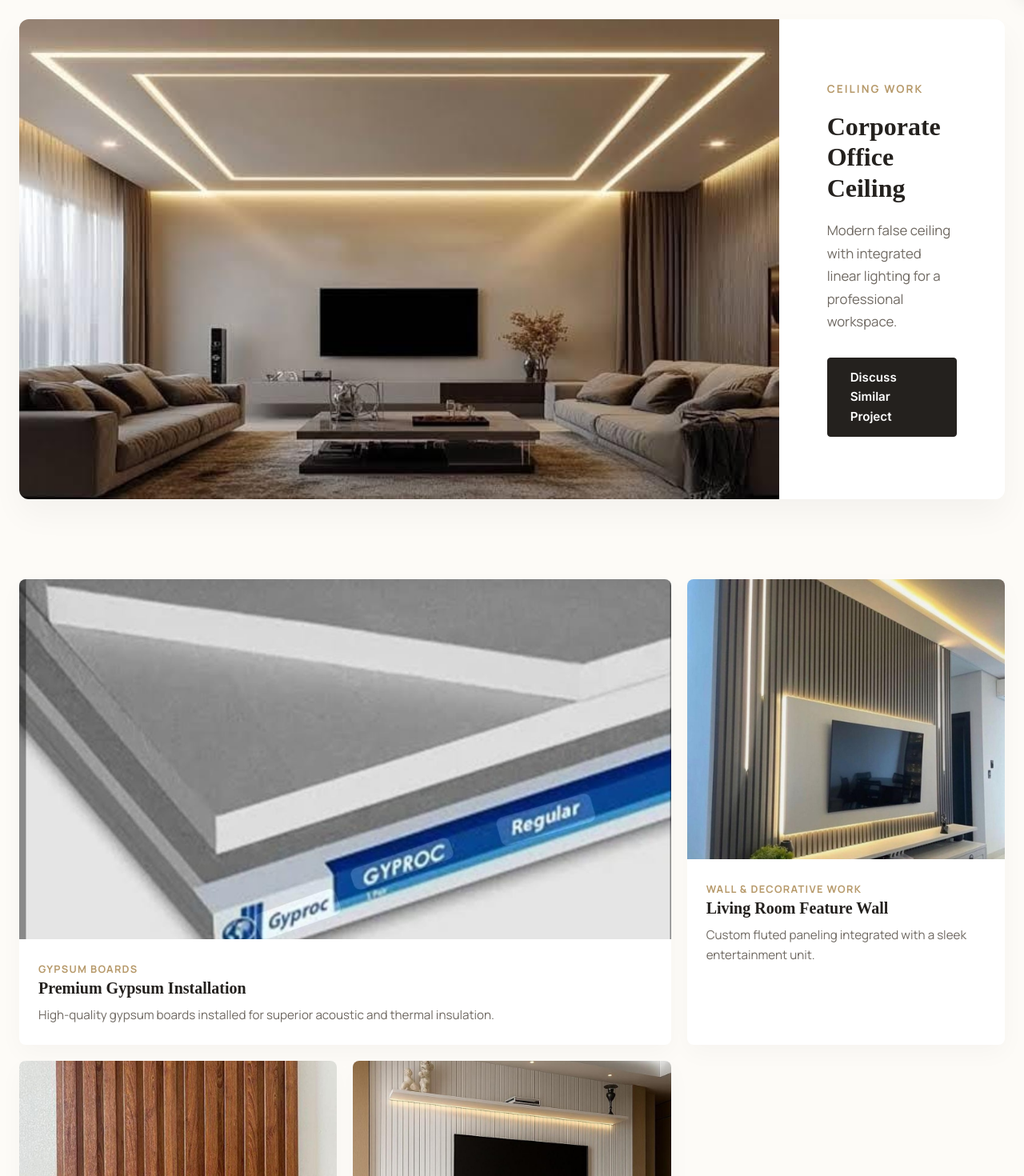
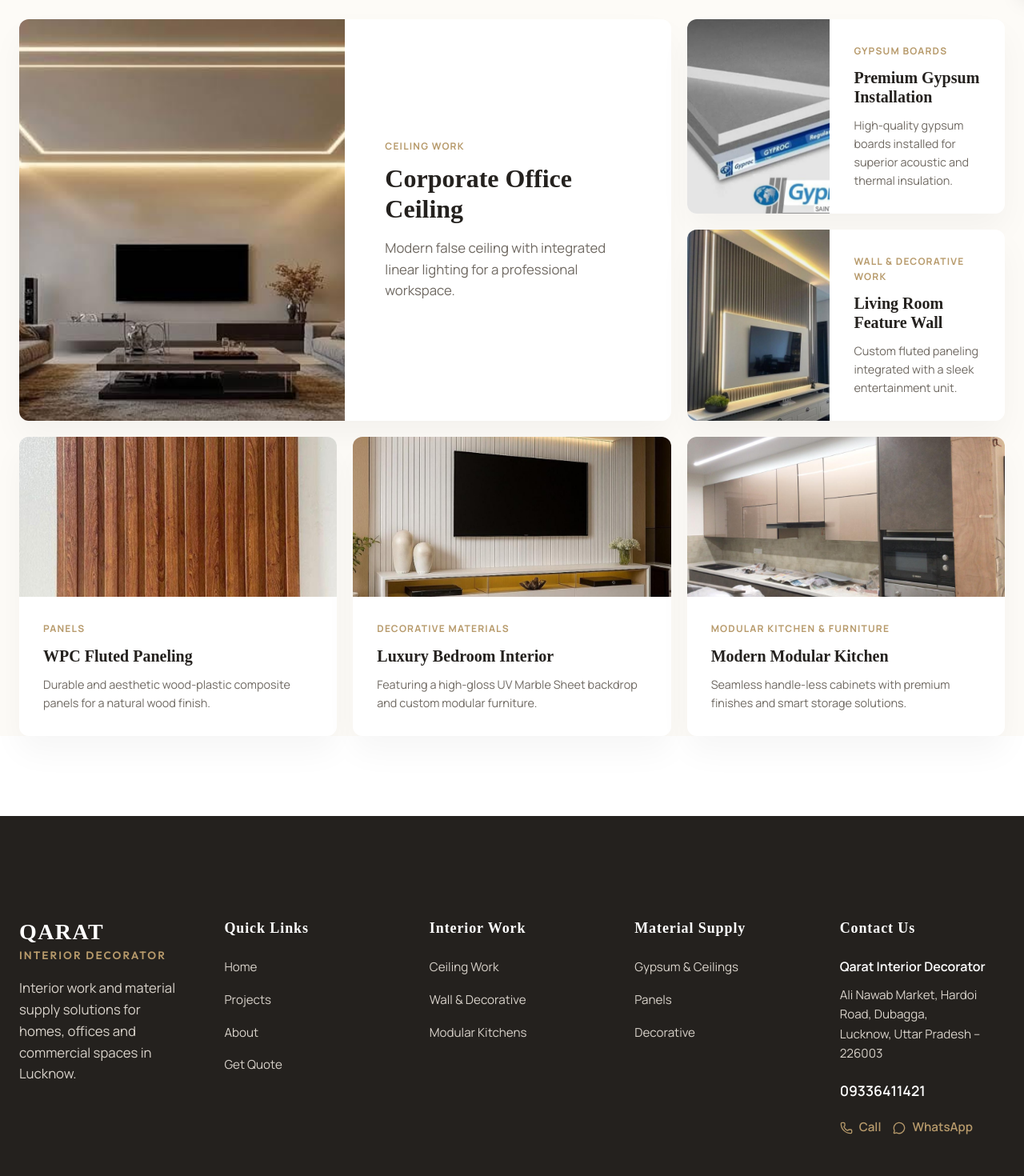
Before and after one commit to GajulaBeulah/Qarat, a React (Vite) app: page /projects in a window 1280 px wide. Shown: the part 800-2270 px from the top of the page at 80% size. Built offline with nearby package versions, Linux system fonts and the light colour scheme.

Commit message:
Redesign Projects page to use the After the Shoulds bento grid layout

```diff
--- a/src/pages/Projects.css
+++ b/src/pages/Projects.css
@@ -81,188 +81,135 @@
   color: #FFFFFF;
 }
 
-/* Featured Project */
-.featured-project {
+/* BENTO GRID LAYOUT */
+.bento-grid {
+  display: grid;
+  grid-template-columns: repeat(3, 1fr);
+  gap: 20px;
   max-width: 1280px;
   margin: 0 auto 100px;
   padding: 0 24px;
 }
 
-.featured-project-inner {
+.bento-card {
   display: flex;
-  flex-direction: column;
   background-color: #FFFFFF;
   border-radius: 12px;
   overflow: hidden;
   box-shadow: 0 20px 40px rgba(0,0,0,0.04);
 }
 
-@media (min-width: 992px) {
-  .featured-project-inner {
-    flex-direction: row;
-  }
+.bento-card-img-wrap {
+  flex: 0 0 45%;
+  position: relative;
+  overflow: hidden;
 }
 
-.featured-project-img {
-  width: 100%;
-  height: 400px;
-  object-fit: cover;
-}
-
-@media (min-width: 992px) {
-  .featured-project-img {
-    flex: 0.65;
-    height: 600px;
-  }
-}
-
-.featured-project-content {
-  padding: 40px;
-  display: flex;
-  flex-direction: column;
-  justify-content: center;
-}
-
-@media (min-width: 992px) {
-  .featured-project-content {
-    flex: 0.35;
-    padding: 60px;
-  }
-}
-
-.featured-category {
-  font-family: 'Manrope', sans-serif;
-  font-size: 0.85rem;
-  font-weight: 700;
-  color: #B79A6B;
-  text-transform: uppercase;
-  letter-spacing: 0.15em;
-  margin-bottom: 16px;
-}
-
-.featured-title {
-  font-family: 'Playfair Display', serif;
-  font-size: 32px;
-  font-weight: 700;
-  color: #24211E;
-  margin: 0 0 20px 0;
-  line-height: 1.2;
-}
-
-.featured-desc {
-  font-family: 'Manrope', sans-serif;
-  font-size: 1.05rem;
-  line-height: 1.7;
-  color: #6F6962;
-  margin: 0 0 30px 0;
-}
-
-/* Dynamic Gallery Layout */
-.projects-gallery {
-  max-width: 1280px;
-  margin: 0 auto 100px;
-  padding: 0 24px;
-  display: flex;
-  flex-direction: row;
-  gap: 20px;
-  overflow-x: auto;
-  scroll-snap-type: x mandatory;
-  padding-bottom: 20px;
-  -webkit-overflow-scrolling: touch;
-  scrollbar-width: none;
-}
-
-.projects-gallery::-webkit-scrollbar {
-  display: none;
-}
-
-@media (min-width: 768px) {
-  .projects-gallery {
-    display: grid;
-    grid-template-columns: repeat(2, 1fr);
-    overflow-x: visible;
-    padding-bottom: 0;
-  }
-}
-
-@media (min-width: 1024px) {
-  .projects-gallery {
-    grid-template-columns: repeat(3, 1fr);
-  }
-
-  /* Masonry style asymmetrical items */
-  .gallery-item:nth-child(4n + 1) {
-    grid-column: span 2;
-  }
-}
-
-.gallery-item {
-  position: relative;
-  flex: 0 0 280px;
-  scroll-snap-align: start;
-  border-radius: 8px;
-  overflow: hidden;
-  background-color: #FFFFFF;
-  box-shadow: 0 10px 30px rgba(0,0,0,0.03);
-  display: flex;
-  flex-direction: column;
-}
-
-@media (min-width: 768px) {
-  .gallery-item {
-    flex: auto;
-  }
-}
-
-.gallery-img-wrapper {
-  position: relative;
-  overflow: hidden;
-  height: 350px;
-}
-
-@media (min-width: 1024px) {
-  .gallery-item:nth-child(4n + 1) .gallery-img-wrapper {
-    height: 450px;
-  }
-}
-
-.gallery-img {
+.bento-card-img {
   width: 100%;
   height: 100%;
   object-fit: cover;
   transition: transform 0.7s ease;
 }
 
-.gallery-item:hover .gallery-img {
+.bento-card:hover .bento-card-img {
   transform: scale(1.05);
 }
 
-.gallery-content {
-  padding: 24px;
+.bento-card-content {
+  flex: 1;
+  padding: 30px;
+  display: flex;
+  flex-direction: column;
+  justify-content: center;
 }
 
-.gallery-category {
+.bento-category {
   font-family: 'Manrope', sans-serif;
-  font-size: 0.8rem;
+  font-size: 0.75rem;
   font-weight: 700;
   color: #B79A6B;
   text-transform: uppercase;
   letter-spacing: 0.1em;
-  margin-bottom: 8px;
+  margin-bottom: 12px;
 }
 
-.gallery-title {
+.bento-title {
   font-family: 'Playfair Display', serif;
   font-size: 20px;
   font-weight: 700;
   color: #24211E;
-  margin: 0 0 10px 0;
+  margin: 0 0 12px 0;
+  line-height: 1.2;
 }
 
-.gallery-desc {
+.bento-desc {
   font-family: 'Manrope', sans-serif;
-  font-size: 0.95rem;
+  font-size: 0.9rem;
   line-height: 1.6;
   color: #6F6962;
   margin: 0;
 }
+
+/* Featured (1st item) */
+.bento-card:nth-child(1) {
+  grid-column: span 2;
+  grid-row: span 2;
+  flex-direction: row;
+}
+
+.bento-card:nth-child(1) .bento-card-img-wrap {
+  flex: 0 0 50%;
+}
+
+.bento-card:nth-child(1) .bento-card-content {
+  padding: 50px;
+}
+
+.bento-card:nth-child(1) .bento-title {
+  font-size: 32px;
+  margin-bottom: 16px;
+}
+
+.bento-card:nth-child(1) .bento-desc {
+  font-size: 1.05rem;
+}
+
+/* Medium and Small Items */
+.bento-card:nth-child(n+2) {
+  grid-column: span 1;
+}
+
+.bento-card:nth-child(n+4) {
+  flex-direction: column;
+}
+
+.bento-card:nth-child(n+4) .bento-card-img-wrap {
+  flex: 0 0 200px;
+}
+
+@media (max-width: 991px) {
+  .bento-grid {
+    grid-template-columns: repeat(2, 1fr);
+  }
+  .bento-card:nth-child(1) {
+    grid-column: span 2;
+    grid-row: span 1;
+  }
+}
+
+@media (max-width: 767px) {
+  .bento-grid {
+    grid-template-columns: 1fr;
+  }
+  .bento-card:nth-child(1) {
+    grid-column: span 1;
+  }
+  .bento-card {
+    flex-direction: column !important;
+  }
+  .bento-card-img-wrap {
+    height: 250px;
+    flex: 0 0 250px !important;
+  }
+}
--- a/src/pages/Projects.jsx
+++ b/src/pages/Projects.jsx
@@ -73,10 +73,7 @@ const Projects = () => {
     project.subcategories.includes(activeFilter)
   );
 
-  // If we are on 'All', use project4 as featured, and the rest for gallery
-  // If a specific filter is active, we might use the first match as featured, or just show all in gallery.
-  const featuredProject = filteredProjects.length > 0 ? filteredProjects[0] : null;
-  const galleryProjects = filteredProjects.length > 1 ? filteredProjects.slice(1) : [];
+  // We no longer split into featured and gallery, we just use filteredProjects directly.
 
   return (
     <div className="projects-page">
@@ -114,35 +111,18 @@ const Projects = () => {
         ))}
       </section>
 
-      {/* SECTION 4 — FEATURED PROJECT */}
-      {featuredProject && (
-        <section className="featured-project">
-          <div className="featured-project-inner">
-            <img src={featuredProject.image} alt={featuredProject.title} className="featured-project-img" />
-            <div className="featured-project-content">
-              <span className="featured-category">{featuredProject.category}</span>
-              <h3 className="featured-title">{featuredProject.title}</h3>
-              <p className="featured-desc">{featuredProject.desc}</p>
-              <Link to="/get-quote" className="loc-btn loc-btn-primary" style={{ width: 'fit-content' }}>
-                Discuss Similar Project
-              </Link>
-            </div>
-          </div>
-        </section>
-      )}
-
-      {/* SECTION 11 — PROJECT GALLERY (Handles Sections 5-10 Dynamically based on filter) */}
-      {galleryProjects.length > 0 && (
-        <section className="projects-gallery">
-          {galleryProjects.map(project => (
-            <div key={project.id} className="gallery-item">
-              <div className="gallery-img-wrapper">
-                <img src={project.image} alt={project.title} className="gallery-img" />
+      {/* BENTO GRID PROJECTS */}
+      {filteredProjects.length > 0 && (
+        <section className="bento-grid">
+          {filteredProjects.map(project => (
+            <div key={project.id} className="bento-card">
+              <div className="bento-card-img-wrap">
+                <img src={project.image} alt={project.title} className="bento-card-img" />
               </div>
-              <div className="gallery-content">
-                <span className="gallery-category">{project.category}</span>
-                <h4 className="gallery-title">{project.title}</h4>
-                <p className="gallery-desc">{project.desc}</p>
+              <div className="bento-card-content">
+                <span className="bento-category">{project.category}</span>
+                <h3 className="bento-title">{project.title}</h3>
+                <p className="bento-desc">{project.desc}</p>
               </div>
             </div>
           ))}
```
